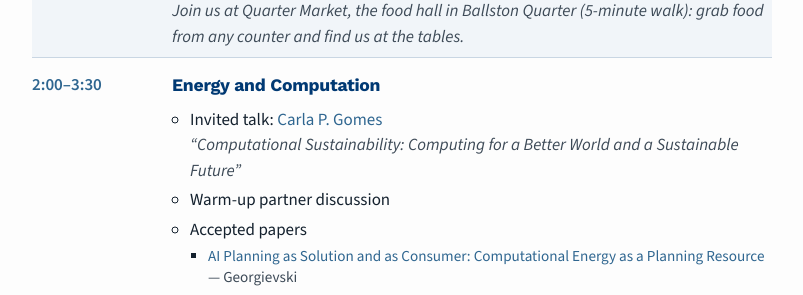
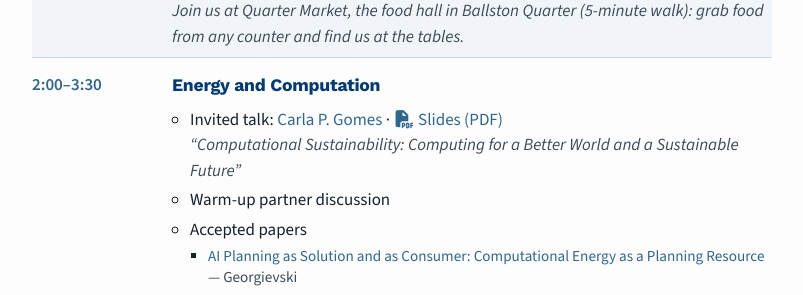
Before and after one commit to plan4planet/plan4planet.github.io, a Jekyll site: the page built from pages/schedule.md, in a window 1280 px wide and 900 px high, scrolled down 1038 px. Shown: the part 152-447 px from the top of the window, without its empty margins (238-1041 px from the left). Built offline with Jekyll 4.4.1, drawn with Linux system fonts in a browser that asks for light colours; nearby versions of some CDN libraries.

Commit message:
content: add Carla Gomes's invited-talk slides to the program

```diff
--- a/_data/schedule.yml
+++ b/_data/schedule.yml
@@ -60,6 +60,7 @@
       title: Energy and Computation
       items:
         - label: Invited talk
+          slides: gomes-computational-sustainability.pdf
           speaker: Carla P. Gomes
           talk: "Computational Sustainability: Computing for a Better World and a Sustainable Future"
         - label: Warm-up partner discussion
```
Also changed, not shown: 1 other file.
